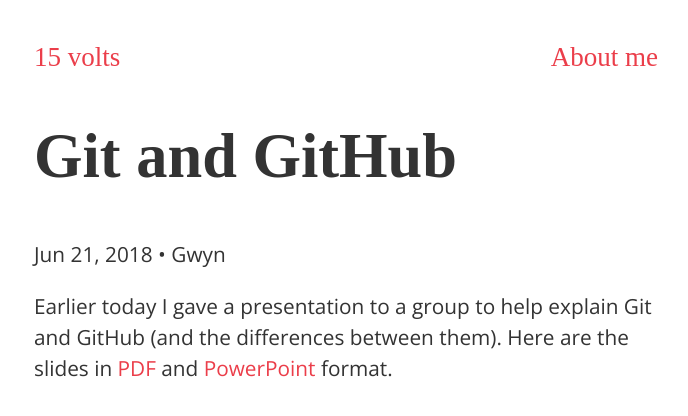
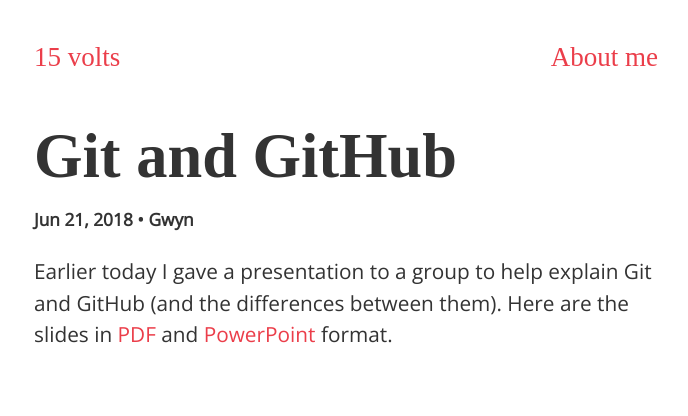
Before and after one commit to gtvj/gtvj.github.io, a Jekyll site: the page built from _posts/2018-06-21-git-and-github.md, in a window 1280 px wide. Shown: the top 416 px of the page, without its empty margins (294-982 px from the left). Built offline with Jekyll 4.4.1, drawn with Linux system fonts in a browser that asks for light colours; some web fonts are replaced.

Commit message:
Update design of post headings and dates

```diff
--- a/_layouts/post.html
+++ b/_layouts/post.html
@@ -4,7 +4,7 @@
 <article>
 
     <h1>{{ page.title | escape }}</h1>
-    <p>
+    <p class="post-data">
         <time datetime="{{ page.date | date_to_xmlschema }}" itemprop="datePublished">
             {%- assign date_format = site.minima.date_format | default: "%b %-d, %Y" -%}
             {{ page.date | date: date_format }}
--- a/_sass/_typography.scss
+++ b/_sass/_typography.scss
@@ -13,6 +13,7 @@
 h1 {
   font-size: 3em;
   line-height: 1em;
+  margin-bottom: 0;
 }
 
 h2 {
@@ -22,6 +23,11 @@
 
 h3 {
   font-size: 1.5em;
+}
+
+.post-data {
+  font-size: smaller;
+  font-weight: bold;
 }
 
 a {
```
